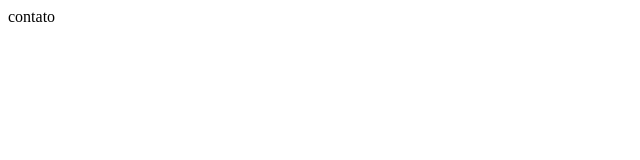
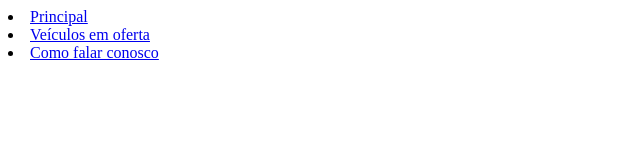
Before and after one commit to Francisco-Bittencourt/desafio-sprint-git, a plain HTML site: page contato.html in a window 1280 px wide. Shown: the whole page, without its empty margins (0-640 px from the left). Drawn offline with Linux system fonts and the light colour scheme.

Commit message:
tags adcionadas

```diff
--- a/contato.html
+++ b/contato.html
@@ -6,6 +6,8 @@
     <title>Document</title>
 </head>
 <body>
-    contato
+    <li> <a href="index.html">Principal</a> </li>
+    <li> <a href="veiculos.html"> Veículos em oferta </a></li>
+    <li> <a href="contato.html"> Como falar conosco</a></li>
 </body>
 </html>
```
